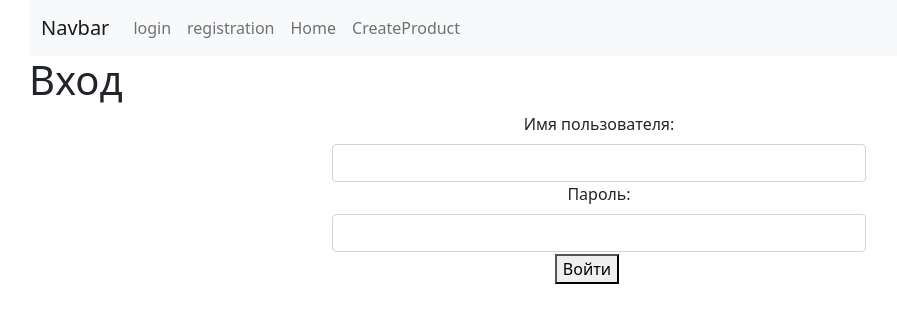
After one commit to pythonDev161221/control_8_review_project, a Django app: page /accounts/login/ in a window 1280 px wide. The commit adds this page. Shown: the top 323 px of the page, without its empty margins (53-950 px from the left). Run offline with Django 4.2, Linux system fonts and the light colour scheme.

Commit message:
add login.html, logout, registration.html

```diff
--- /dev/null
+++ b/review_project/accounts/templates/login.html
@@ -0,0 +1,24 @@
+{% extends 'base.html' %}
+{% block content %}
+
+<h1>Вход</h1>
+    <form method="post" class="text-center ms-auto me-auto w-50">
+        {% csrf_token %}
+    <div class="form-check">
+        {% if has_error %}
+            <p class="invalid-feedback">Неверное имя пользователя или пароль.</p>
+        {% endif %}
+        <div class="form-group">
+            <label for="username" class="form-label">Имя пользователя:</label>
+            <input type="text" name="username" id="username" class="form-control">
+        </div>
+        <div class="form-group">
+            <label for="password" class="form-label">Пароль:</label>
+            <input type="password" name="password" id="password" class="form-control">
+        </div>
+    </div>
+
+        <button type="submit">Войти</button>
+    </form>
+
+{% endblock %}
--- /dev/null
+++ b/review_project/accounts/urls.py
@@ -0,0 +1,12 @@
+from django.contrib.auth.views import LoginView, LogoutView
+from django.urls import path
+
+from accounts.views import RegisterView
+
+app_name = "accounts"
+urlpatterns = [
+    path('login/', LoginView.as_view(template_name="login.html"), name='login'),
+    path('logout/', LogoutView.as_view(), name='logout'),
+    path('registration/', RegisterView.as_view(), name='registration'),
+
+]
--- a/review_project/review_project/urls.py
+++ b/review_project/review_project/urls.py
@@ -21,4 +21,5 @@ from django.urls import path, include
 urlpatterns = [
     path('admin/', admin.site.urls),
     path('', include("webapp.urls")),
+    path('accounts/', include("accounts.urls")),
 ] + static(settings.MEDIA_URL, document_root=settings.MEDIA_ROOT)
--- a/review_project/webapp/templates/base.html
+++ b/review_project/webapp/templates/base.html
@@ -27,6 +27,18 @@
       <ul class="navbar-nav me-auto mb-2 mb-lg-0">
           {% block nav %}
           {% endblock %}
+      {% if not user.is_authenticated %}
+          <li class="nav-item">
+          <a class="nav-link" href="{% url 'accounts:login' %}">login</a>
+        </li>
+                       <li class="nav-item">
+          <a class="nav-link" href="{% url 'accounts:registration' %}">registration</a>
+        </li>
+      {% else %}
+          <li class="nav-item">
+          <a class="nav-link" href="{% url 'accounts:logout' %}">logout</a>
+        </li>
+      {% endif %}
         <li class="nav-item">
           <a class="nav-link" href="{% url 'webapp:product_list_view' %}">Home</a>
         </li>
--- a/review_project/webapp/templates/products/product_detail_view.html
+++ b/review_project/webapp/templates/products/product_detail_view.html
@@ -17,7 +17,7 @@
     <h4>Reviews:</h4>
     {% for review in product.reviews.all %}
         <div>
-           {{ review.author.name }}, {{ review.author.email }}, {{ review.text }}, {{ review.evaluation }}
+           {{ review.author.username }}, {{ review.author.email }}, {{ review.text }}, {{ review.evaluation }}
          *** <a href="{% url 'webapp:review_update_view' review.pk %}">Update</a>
             | <a href="{% url 'webapp:review_delete_view' review.pk %}">Delete</a>
         </div>
```
Also changed, not shown: review_project/accounts/forms.py (added, +9 -0 lines), review_project/accounts/templates/registration.html (added, +10 -0 lines), review_project/accounts/views.py (+22 -1 lines), review_project/review_project/settings.py (+16 -14 lines).
